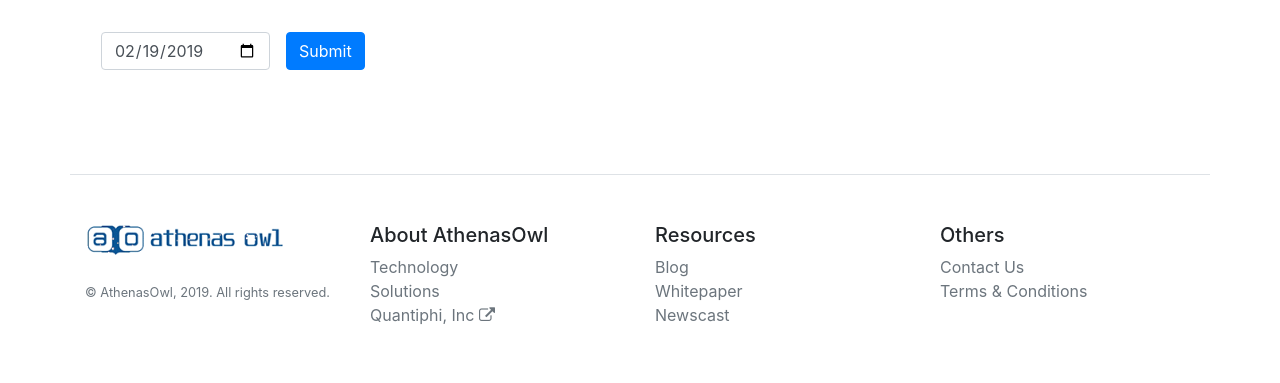
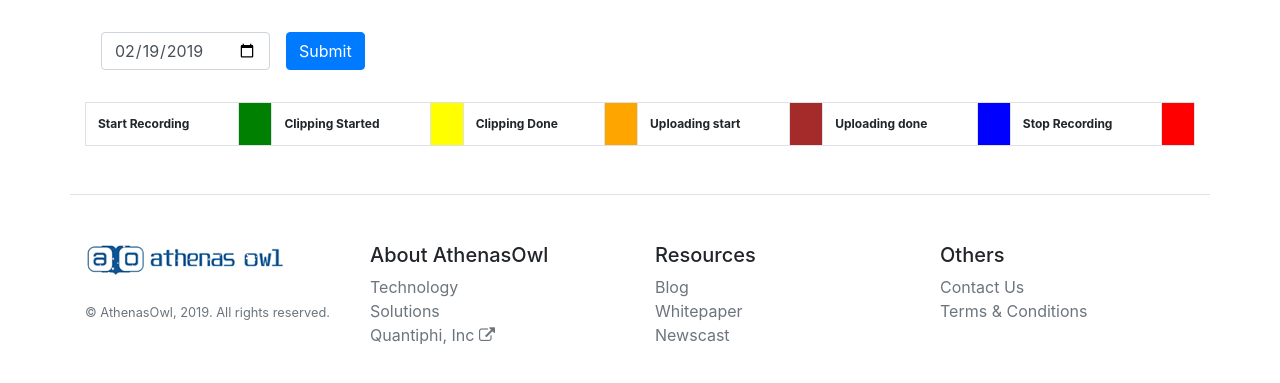
Before and after one commit to teraflik/ao-tv-recording-dashboard, a Django app: page /graph_ui/google-charts-timeline in a window 1280 px wide. Shown: the part 48-431 px from the top of the page. Run offline with Django 3.2, Linux system fonts and the light colour scheme; lists and menus that the app fills with data are empty; some libraries are stand-ins or nearby versions; some web fonts are replaced.

Commit message:
Added colorLabels to page top

```diff
--- a/graph_ui/static/graph_ui/js/google-charts-timeline-main.js
+++ b/graph_ui/static/graph_ui/js/google-charts-timeline-main.js
@@ -328,6 +328,25 @@ function selectHandler(timeline, index) {
     window.open(redirectURL);
 }
 
+function setColorLabels() {
+    var table = document.getElementById("color-labels");
+    var trElement = table.childNodes[1].childNodes[1];
+
+    for (key in stageToColor) {
+        if (stageToColor.hasOwnProperty(key)) {
+
+            var stage = document.createElement("th");
+            stage.innerText = key;
+
+            var color = document.createElement("th");
+            color.setAttribute("bgcolor", stageToColor[key]);
+
+            trElement.appendChild(stage);
+            trElement.appendChild(color);
+        }
+    }
+}
+
 google.charts.setOnLoadCallback(function() {
 
     //  1. get baseEndPoint
@@ -335,6 +354,9 @@ google.charts.setOnLoadCallback(function() {
 
     //  patch: set the date in the datepicker
     setDateInDatePicker('date', baseEndPoint);
+
+    //  patch:  add color labels to page top
+    setColorLabels();
 
     //  2. make specificEndPoints array
     var specificEndPoints = [];
--- a/graph_ui/templates/graph_ui/google-charts-timeline-home.html
+++ b/graph_ui/templates/graph_ui/google-charts-timeline-home.html
@@ -17,7 +17,14 @@
           <button type="submit" class="btn btn-primary mb-2">Submit</button>
       </form>
     <br>
-    <br>
+      <table class="table table-bordered" id="color-labels" style="font-size: 12px">
+        <tbody>
+          <tr>
+
+          </tr>
+        </tbody>
+      </table>
+
     <div id="main">
       {% for channel in channels %}
           <div id="{{ channel.channel_value }}">
```
